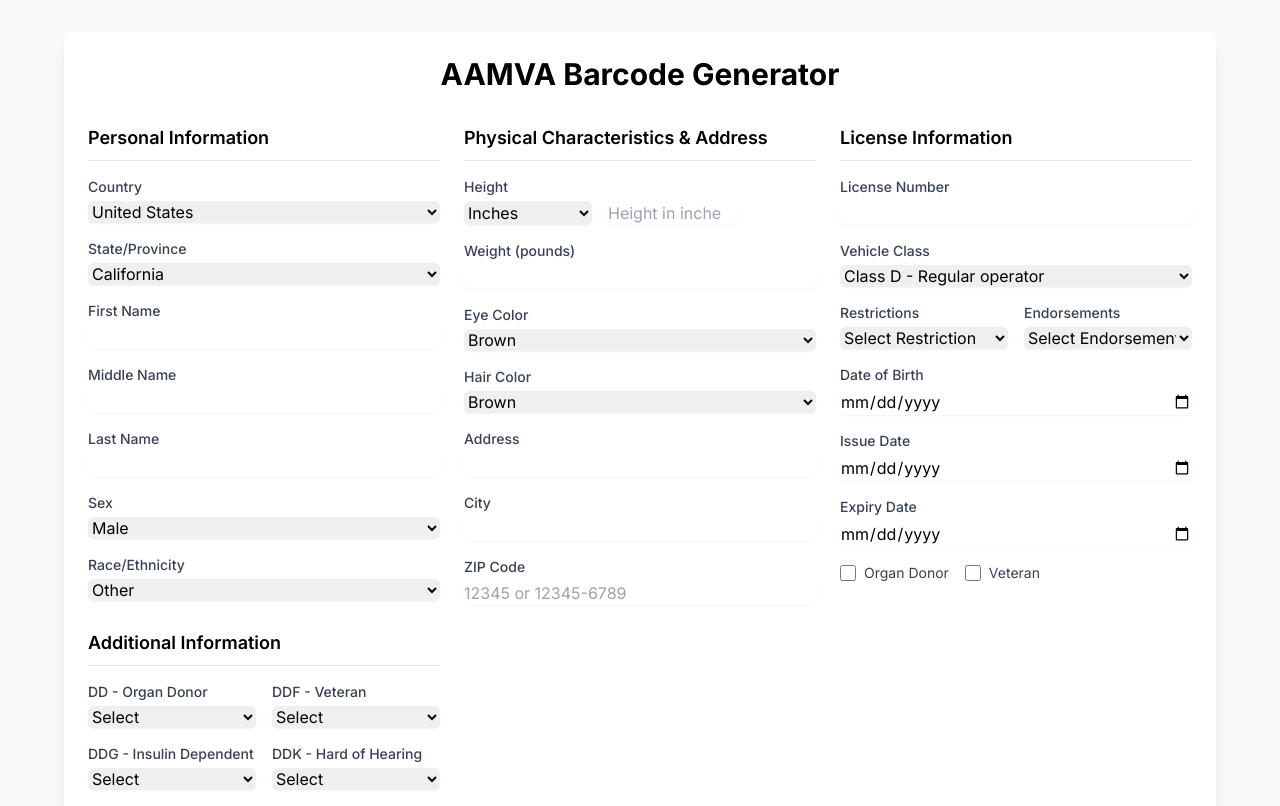
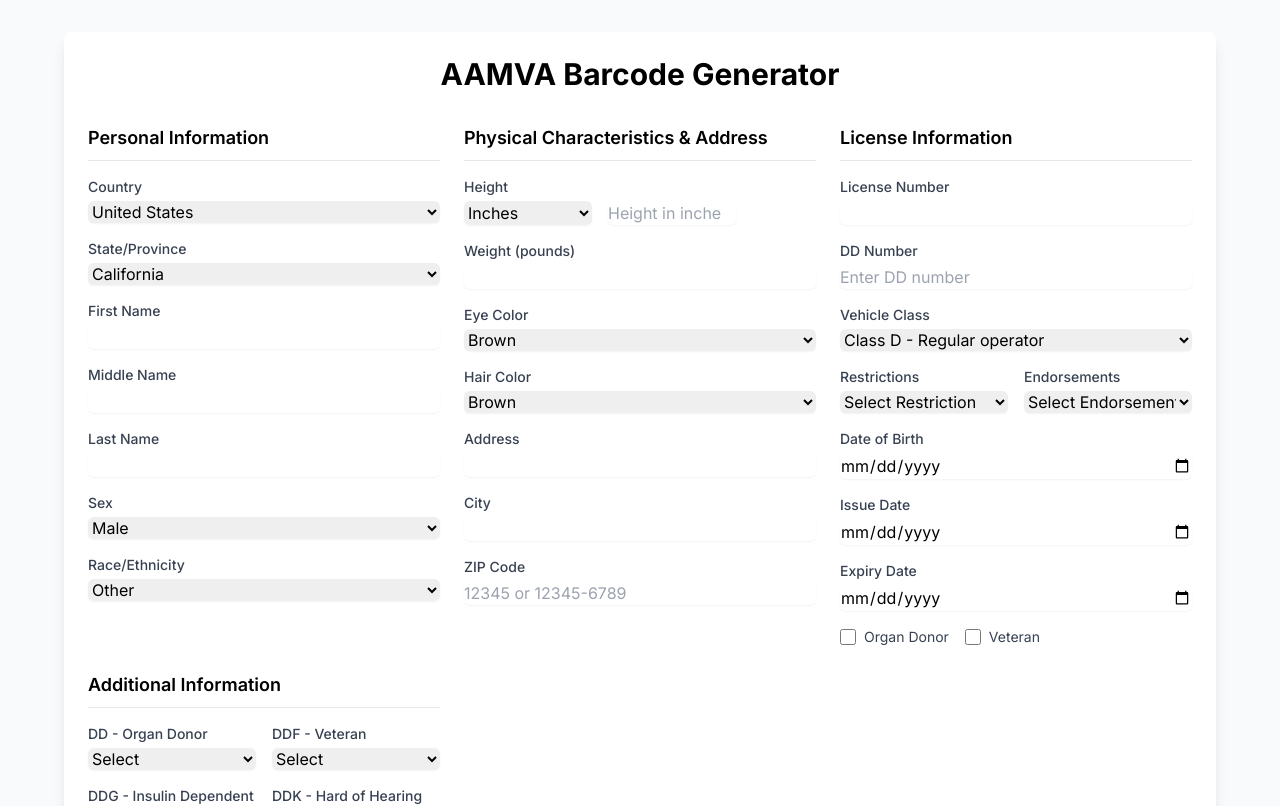
Before and after one commit to dennis5644r56t7/aamva-barcode-generator, a Next.js app: page / in a window 1280 px wide. Shown: the top 806 px of the page. Built offline with nearby package versions, Linux system fonts and the light colour scheme.

Commit message:
feat: added DD number input field

```diff
--- a/app/page.tsx
+++ b/app/page.tsx
@@ -515,6 +515,17 @@ export default function Home() {
               />
             </div>
             <div>
+              <label className="block text-sm font-medium text-gray-700">DD Number</label>
+              <input
+                type="text"
+                name="DD"
+                value={formData.DD}
+                onChange={handleInputChange}
+                placeholder="Enter DD number"
+                className="mt-1 block w-full rounded-md border-gray-300 shadow-sm focus:border-blue-500 focus:ring-blue-500"
+              />
+            </div>
+            <div>
               <label className="block text-sm font-medium text-gray-700">Vehicle Class</label>
               <select
                 name="vehicleClass"
```
